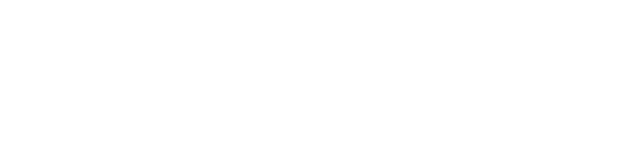
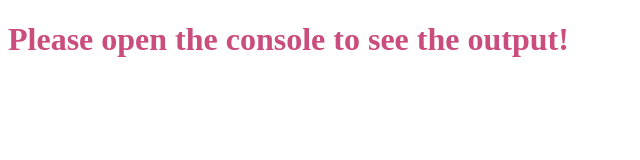
Before and after one commit to Gizem03/Console-Finances, a plain HTML site: page index.html in a window 1280 px wide. Shown: the whole page, without its empty margins (0-640 px from the left). Drawn offline with Linux system fonts and the light colour scheme.

```diff
--- a/index.html
+++ b/index.html
@@ -7,6 +7,9 @@
     <title>M4 Challenge</title>
   </head>
   <body>
+    <h1 style="color: rgb(202, 77, 125)">
+      Please open the console to see the output!
+    </h1>
     <script src="index.js"></script>
     <!-- <script src="my_file.js"></script> -->
   </body>
```
Also changed, not shown: license.txt (added), 1 other file.
